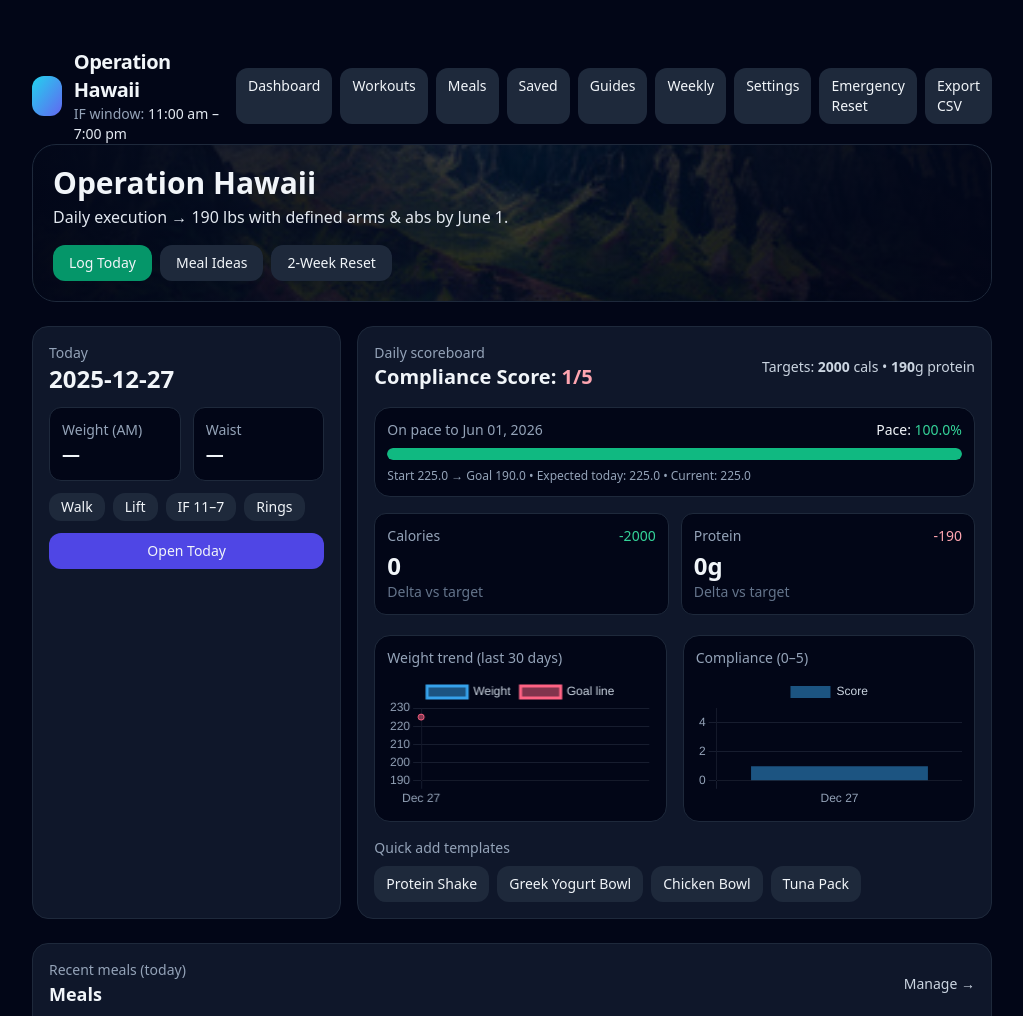
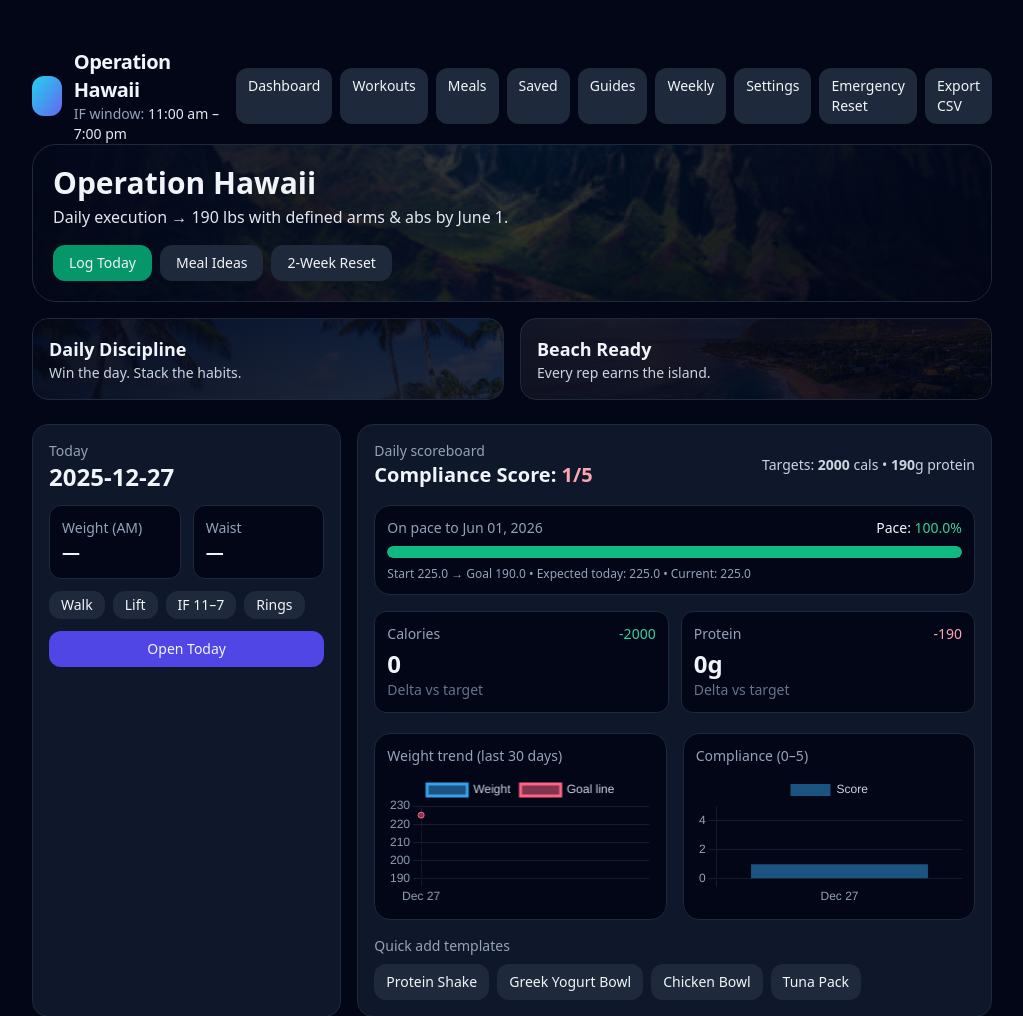
Before and after one commit to j8qbx9xbx2-cpu/Operation-Hawaii-Joe, a Flask app: page / in a window 1280 px wide. Shown: the top 1016 px of the page, without its empty margins (128-1151 px from the left). Run offline with Flask 3, Linux system fonts and the light colour scheme; data comes from the database, SQL or seed files in the repository; data that the repository does not hold is empty; some libraries are stand-ins or nearby versions.

Commit message:
Update dashboard.html

```diff
--- a/templates/dashboard.html
+++ b/templates/dashboard.html
@@ -14,6 +14,27 @@
       </div>
     </div>
   </div>
+<div class="mt-4 grid grid-cols-1 sm:grid-cols-2 gap-4">
+  <div class="relative overflow-hidden rounded-2xl border border-slate-800">
+    <img src="{{ url_for('static', filename='images/card1.jpg') }}"
+         class="absolute inset-0 h-full w-full object-cover opacity-30" alt="Hawaii" />
+    <div class="absolute inset-0 bg-gradient-to-r from-slate-950/80 to-slate-950/40"></div>
+    <div class="relative p-4">
+      <div class="font-semibold text-lg">Daily Discipline</div>
+      <div class="text-sm text-slate-300">Win the day. Stack the habits.</div>
+    </div>
+  </div>
+
+  <div class="relative overflow-hidden rounded-2xl border border-slate-800">
+    <img src="{{ url_for('static', filename='images/card2.jpg') }}"
+         class="absolute inset-0 h-full w-full object-cover opacity-30" alt="Hawaii" />
+    <div class="absolute inset-0 bg-gradient-to-r from-slate-950/80 to-slate-950/40"></div>
+    <div class="relative p-4">
+      <div class="font-semibold text-lg">Beach Ready</div>
+      <div class="text-sm text-slate-300">Every rep earns the island.</div>
+    </div>
+  </div>
+</div>
 
 
   <div class="mt-6 grid md:grid-cols-3 gap-4">
```
